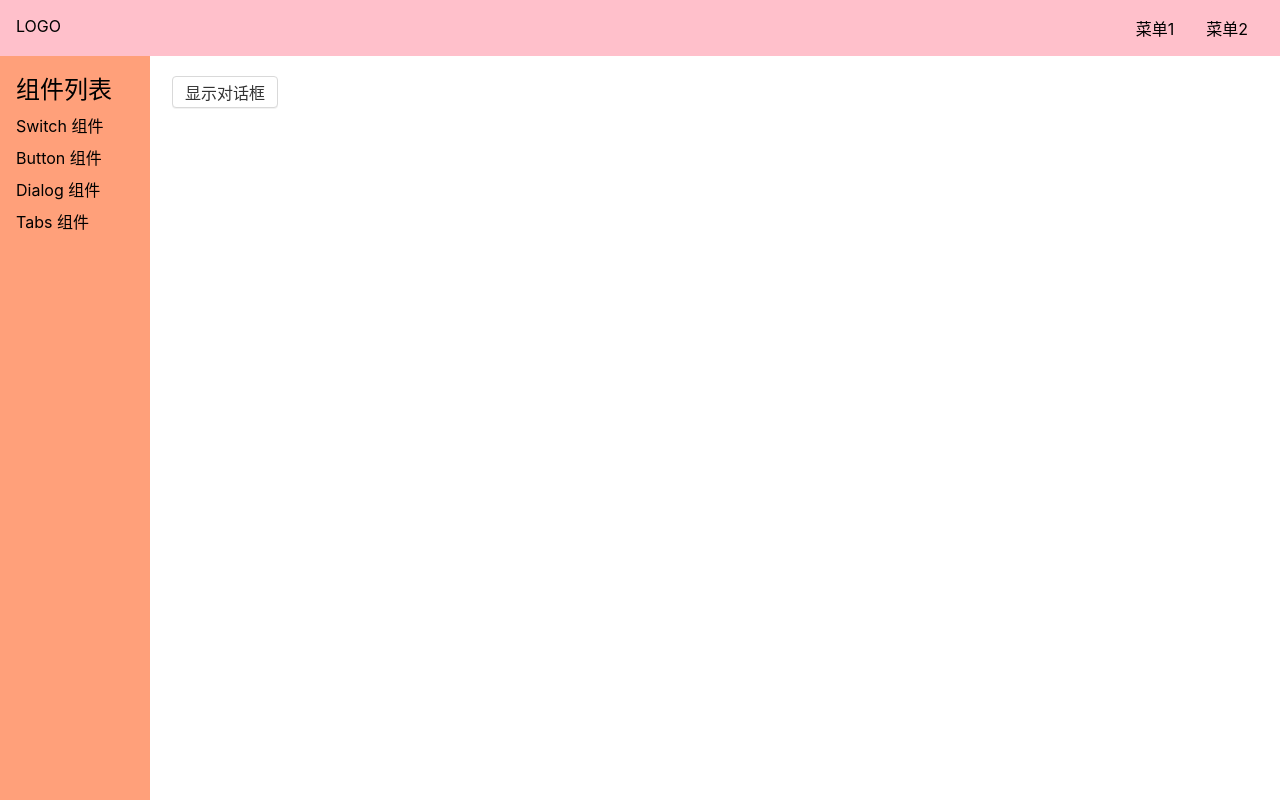
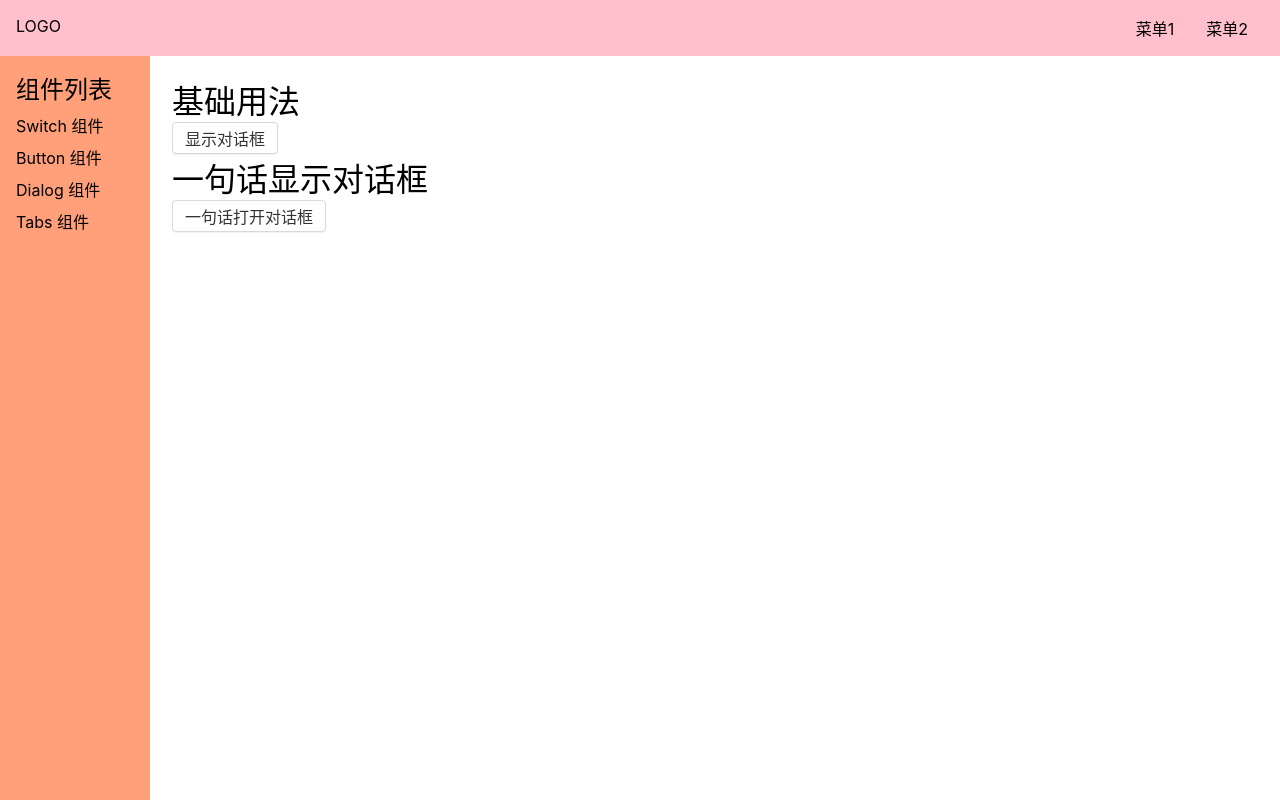
Before and after one commit to wbs99/Good-UI, a Vue app: page /#/doc/dialog in a window 1280 px wide. Built offline with nearby package versions, Linux system fonts and the light colour scheme.

Commit message:
函数方法打开对话框

```diff
--- a/src/components/DialogDemo.vue
+++ b/src/components/DialogDemo.vue
@@ -1,4 +1,5 @@
 <template>
+  <h1>基础用法</h1>
   <Button @click="toggle">显示对话框</Button>
   <Dialog v-model:visible="x" :closeOnClickOverlay="false"
           :ok="f1">
@@ -10,12 +11,15 @@
       <div>普通的内容</div>
     </template>
   </Dialog>
+  <h1>一句话显示对话框</h1>
+  <Button @click="showDialog">一句话打开对话框</Button>
 </template>
 
 <script lang='ts'>
 import Dialog from '../lib/Dialog.vue';
 import Button from '../lib/Button.vue';
 import {ref} from 'vue';
+import { openDialog } from '../lib/openDialog.ts';
 
 export default {
   components: {
@@ -30,7 +34,19 @@ export default {
     const f1 = () => {
       return false;
     };
-    return {x, toggle, f1};
+    const showDialog=()=>{
+      openDialog({
+        title:'标题',
+        content:'你好哇',
+        ok(){
+          console.log('确认')
+        },
+        close(){
+          console.log('取消');
+        }
+      })
+    }
+    return {x, toggle, f1,showDialog};
   }
 };
 </script>
--- /dev/null
+++ b/src/lib/openDialog.ts
@@ -0,0 +1,27 @@
+import Dialog from './Dialog.vue';
+import {createApp, h} from 'vue';
+
+export const openDialog = (options) => {
+  const {title, content, ok, close} = options;
+  const div = document.createElement('div');
+  document.body.appendChild(div);
+  const app = createApp({
+    render() {
+      return h(
+        Dialog,
+        {
+          visible: true,
+          'onUpdate:visible': (newVisible) => {
+            if (newVisible === false) {
+              //@ts-ignore
+              app.unmount(div);
+              div.remove();
+            }
+          },
+          ok, close
+        },
+        {title, content});
+    }
+  });
+  app.mount(div);
+};
```
